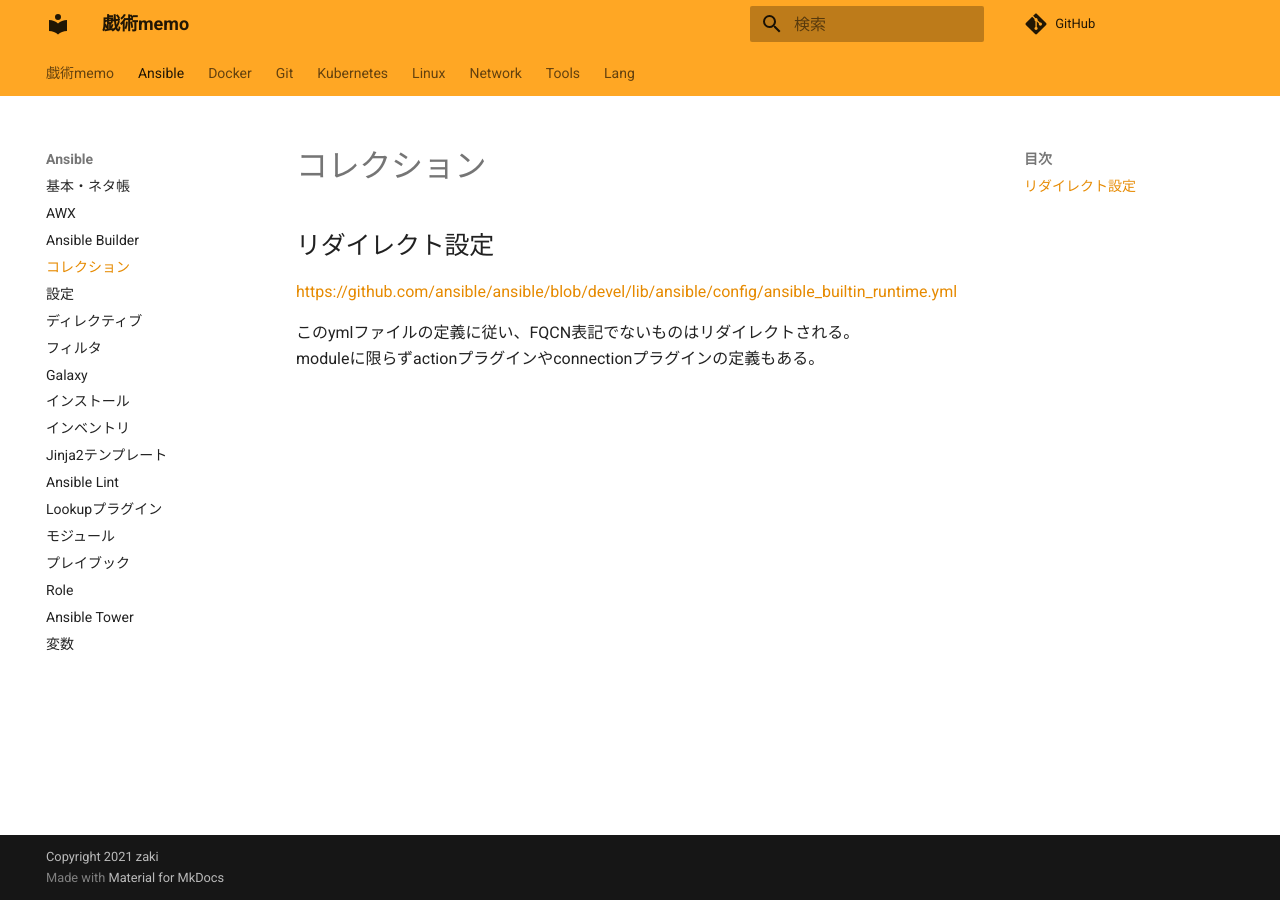
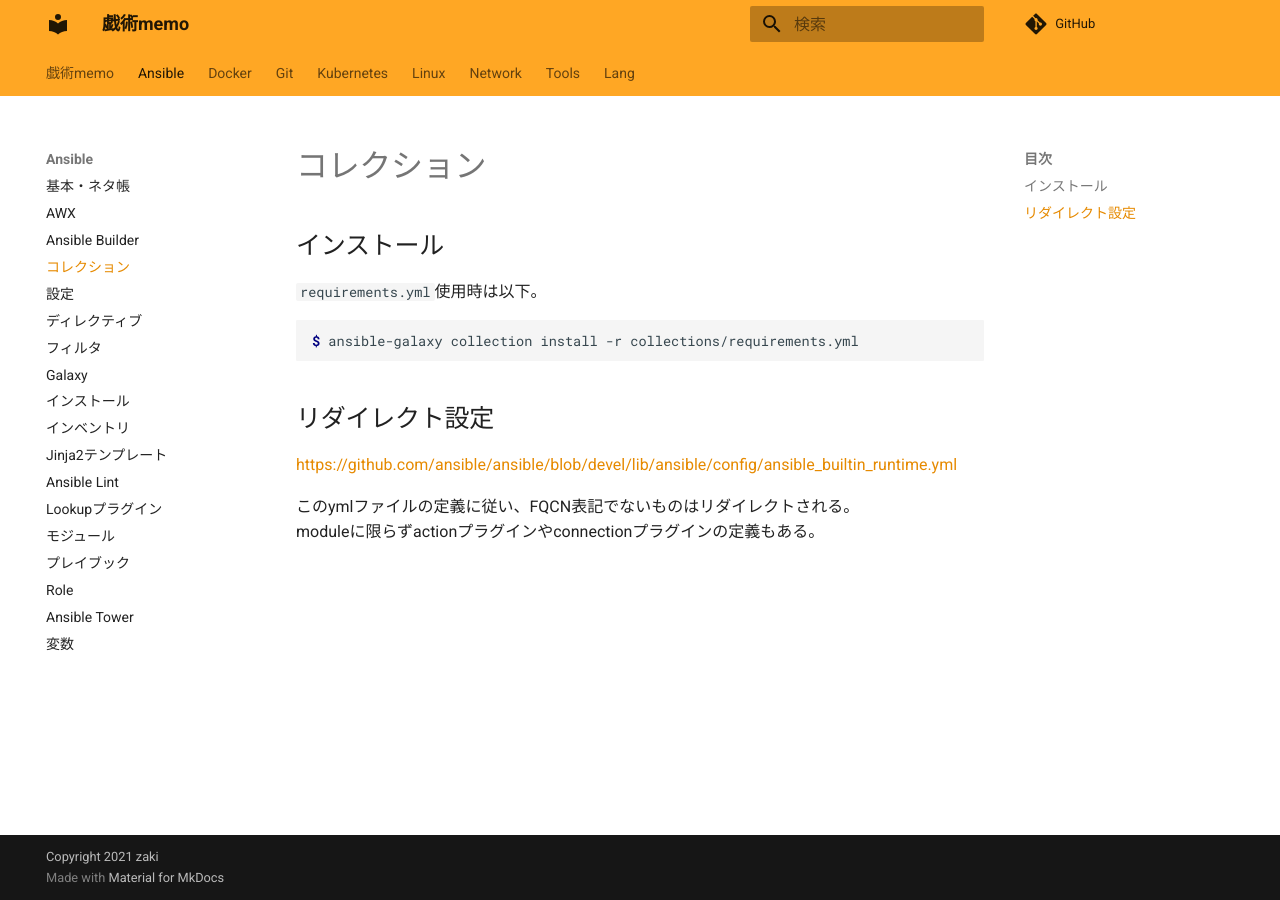
Before and after one commit to zaki-lknr/docs, an MkDocs documentation site: the page built from docs/Ansible/collection.md, in a window 1280 px wide. Built offline with MkDocs 1.6.1 and Material for MkDocs 9.7.7, drawn with Linux system fonts in a browser that asks for light colours; comment, search, counter and statistics services are not loaded.

Commit message:
add: ansible/collection: install with requirements.yml

````diff
--- a/docs/Ansible/collection.md
+++ b/docs/Ansible/collection.md
@@ -1,4 +1,12 @@
 # コレクション
+
+## インストール
+
+`requirements.yml`使用時は以下。
+
+```console
+$ ansible-galaxy collection install -r collections/requirements.yml
+```
 
 ## リダイレクト設定
 
````
